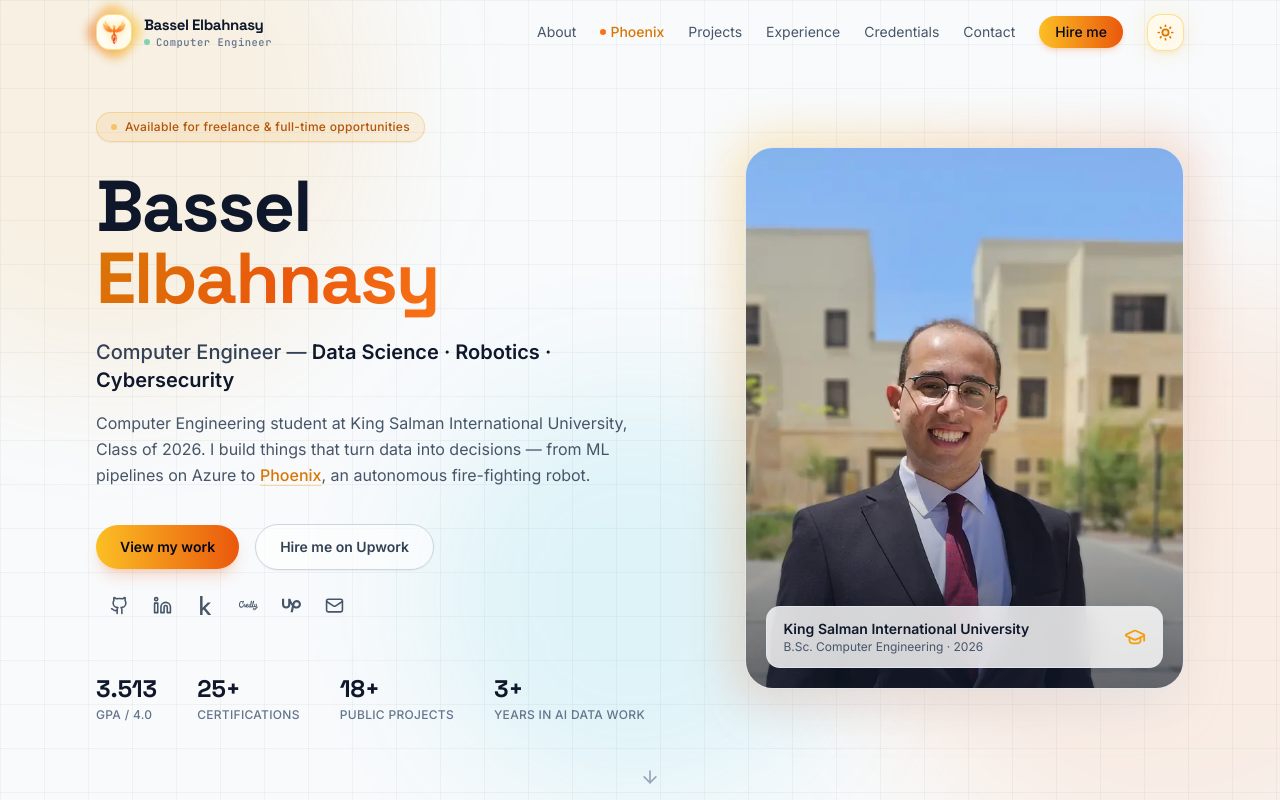
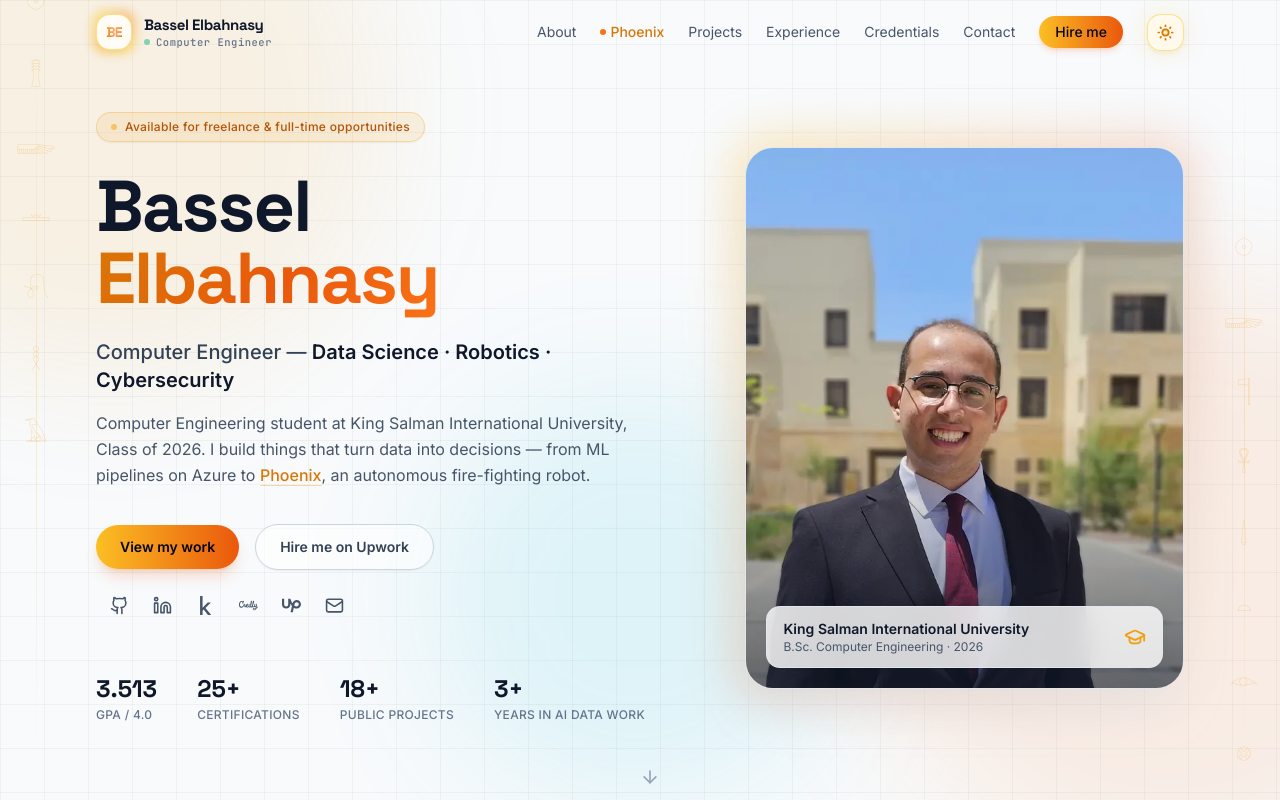
Before and after one commit to Bassel1000/Bassel1000.github.io, a React (Vite) app: page / in a window 1280 px wide. Shown: the top 800 px of the page. Built offline with nearby package versions, Linux system fonts and the light colour scheme.

Commit message:
feat: add Option B metallic BE monogram, bespoke favicon, and interactive hieroglyphic parallax scroll rails

```diff
--- a/src/App.tsx
+++ b/src/App.tsx
@@ -7,12 +7,14 @@ import { Projects } from "@/sections/Projects";
 import { Experience } from "@/sections/Experience";
 import { Credentials } from "@/sections/Credentials";
 import { Contact } from "@/sections/Contact";
+import { HieroglyphicSideRails } from "@/components/HieroglyphicSideRails";
 
 function AppContent() {
   return (
-    <div className="min-h-screen bg-slate-50 dark:bg-[#070b14] text-slate-800 dark:text-slate-200 antialiased transition-colors duration-300">
+    <div className="relative min-h-screen bg-slate-50 dark:bg-[#070b14] text-slate-800 dark:text-slate-200 antialiased transition-colors duration-300 overflow-x-hidden">
+      <HieroglyphicSideRails />
       <Nav />
-      <main>
+      <main className="relative z-10">
         <Hero />
         <About />
         <Phoenix />
--- /dev/null
+++ b/src/components/HieroglyphicSideRails.tsx
@@ -0,0 +1,126 @@
+import { motion, useScroll, useTransform, useSpring } from "framer-motion";
+
+// Authentic Egyptian Hieroglyphs with their names and meanings
+const leftHieroglyphs = [
+  { char: "𓋹", name: "Ankh", meaning: "Life & Vitality" },
+  { char: "𓁹", name: "Wedjat", meaning: "Eye of Horus · Protection" },
+  { char: "𓆣", name: "Khepri", meaning: "Scarab · Creation & Evolution" },
+  { char: "𓇳", name: "Ra", meaning: "Sun Disc · Energy & Light" },
+  { char: "𓊽", name: "Djed", meaning: "Pillar of Stability" },
+  { char: "𓆃", name: "Horus Wings", meaning: "Elevation & Vision" },
+  { char: "𓏛", name: "Sesh", meaning: "Scroll · Knowledge & Data" },
+  { char: "𓍯", name: "Shen", meaning: "Eternity & Protection" },
+  { char: "𓎛", name: "Heh", meaning: "Infinity" },
+  { char: "𓄿", name: "Vulture", meaning: "Wisdom" },
+];
+
+const rightHieroglyphs = [
+  { char: "𓇳", name: "Aten", meaning: "Radiant Light" },
+  { char: "𓆃", name: "Nekhbet", meaning: "Ascension" },
+  { char: "𓊹", name: "Netjer", meaning: "Divine Spirit" },
+  { char: "𓋹", name: "Ankh", meaning: "Key of Life" },
+  { char: "𓌃", name: "Medu", meaning: "Sacred Code" },
+  { char: "𓏏", name: "Ta", meaning: "Earth & Foundations" },
+  { char: "𓁹", name: "Horus", meaning: "Clear Vision" },
+  { char: "𓊖", name: "Niwet", meaning: "Civilization & City" },
+  { char: "𓃭", name: "Mai", meaning: "Lion · Strength & Courage" },
+  { char: "𓆣", name: "Khepri", meaning: "Transformation" },
+];
+
+export function HieroglyphicSideRails() {
+  const { scrollYProgress } = useScroll();
+
+  // Smooth out scroll parallax physics with spring
+  const smoothProgress = useSpring(scrollYProgress, {
+    stiffness: 80,
+    damping: 25,
+    restDelta: 0.001,
+  });
+
+  // Parallax translation transforms for left and right columns
+  const yLeft = useTransform(smoothProgress, [0, 1], ["0%", "-35%"]);
+  const yRight = useTransform(smoothProgress, [0, 1], ["-15%", "20%"]);
+
+  return (
+    <aside
+      aria-hidden="true"
+      className="hidden xl:block pointer-events-none fixed inset-y-0 inset-x-0 z-20 overflow-hidden select-none"
+    >
+      {/* LEFT RAIL */}
+      <div className="absolute left-4 2xl:left-8 top-0 bottom-0 w-10 flex flex-col items-center justify-center">
+        {/* Subtle Vertical Golden Rail Line */}
+        <div className="absolute top-12 bottom-12 w-px bg-gradient-to-b from-transparent via-amber-500/20 to-transparent" />
+
+        <motion.div
+          style={{ y: yLeft }}
+          className="flex flex-col items-center gap-10 py-20 pointer-events-auto"
+        >
+          {leftHieroglyphs.map((glyph, idx) => (
+            <motion.div
+              key={`left-${idx}-${glyph.char}`}
+              whileHover={{ scale: 1.35, rotate: [0, -5, 5, 0] }}
+              transition={{ type: "spring", stiffness: 400, damping: 15 }}
+              title={`${glyph.name} — ${glyph.meaning}`}
+              className="group relative flex items-center justify-center cursor-default"
+            >
+              {/* Subtle hover glow ring */}
+              <div className="absolute -inset-2 rounded-full bg-amber-400/0 group-hover:bg-amber-400/20 blur-md transition-all duration-300 pointer-events-none" />
+
+              <span
+                style={{
+                  fontFamily: "'Segoe UI Historic', 'Noto Sans Egyptian Hieroglyphs', serif",
+                }}
+                className="text-2xl 2xl:text-3xl text-amber-500/30 dark:text-amber-400/25 group-hover:text-amber-600 dark:group-hover:text-amber-300 transition-all duration-300 group-hover:drop-shadow-[0_0_10px_rgba(251,191,36,0.7)]"
+              >
+                {glyph.char}
+              </span>
+
+              {/* Tooltip on hover */}
+              <div className="absolute left-full ml-3 px-2 py-1 rounded bg-slate-900/90 dark:bg-slate-800/95 border border-amber-500/30 text-[11px] font-mono2 text-amber-300 whitespace-nowrap opacity-0 group-hover:opacity-100 transition-opacity duration-200 pointer-events-none shadow-lg z-50">
+                <span className="font-semibold">{glyph.name}</span> · {glyph.meaning}
+              </div>
+            </motion.div>
+          ))}
+        </motion.div>
+      </div>
+
+      {/* RIGHT RAIL */}
+      <div className="absolute right-4 2xl:right-8 top-0 bottom-0 w-10 flex flex-col items-center justify-center">
+        {/* Subtle Vertical Golden Rail Line */}
+        <div className="absolute top-12 bottom-12 w-px bg-gradient-to-b from-transparent via-amber-500/20 to-transparent" />
+
+        <motion.div
+          style={{ y: yRight }}
+          className="flex flex-col items-center gap-10 py-20 pointer-events-auto"
+        >
+          {rightHieroglyphs.map((glyph, idx) => (
+            <motion.div
+              key={`right-${idx}-${glyph.char}`}
+              whileHover={{ scale: 1.35, rotate: [0, 5, -5, 0] }}
+              transition={{ type: "spring", stiffness: 400, damping: 15 }}
+              title={`${glyph.name} — ${glyph.meaning}`}
+              className="group relative flex items-center justify-center cursor-default"
+            >
+              {/* Subtle hover glow ring */}
+              <div className="absolute -inset-2 rounded-full bg-amber-400/0 group-hover:bg-amber-400/20 blur-md transition-all duration-300 pointer-events-none" />
+
+              <span
+                style={{
+                  fontFamily: "'Segoe UI Historic', 'Noto Sans Egyptian Hieroglyphs', serif",
+                }}
+                className="text-2xl 2xl:text-3xl text-amber-500/30 dark:text-amber-400/25 group-hover:text-amber-600 dark:group-hover:text-amber-300 transition-all duration-300 group-hover:drop-shadow-[0_0_10px_rgba(251,191,36,0.7)]"
+              >
+                {glyph.char}
+              </span>
+
+              {/* Tooltip on hover */}
+              <div className="absolute right-full mr-3 px-2 py-1 rounded bg-slate-900/90 dark:bg-slate-800/95 border border-amber-500/30 text-[11px] font-mono2 text-amber-300 whitespace-nowrap opacity-0 group-hover:opacity-100 transition-opacity duration-200 pointer-events-none shadow-lg z-50">
+                <span className="font-semibold">{glyph.name}</span> · {glyph.meaning}
+              </div>
+            </motion.div>
+          ))}
+        </motion.div>
+      </div>
+    </aside>
+  );
+}
--- a/src/sections/Contact.tsx
+++ b/src/sections/Contact.tsx
@@ -3,7 +3,6 @@ import { Github, Linkedin, Mail, Copy, Check, ArrowUpRight } from "lucide-react"
 import { useState, type ComponentType } from "react";
 import { links, emails } from "@/data/content";
 import { KaggleIcon, CredlyIcon, UpworkIcon } from "@/components/BrandIcons";
-import phoenixFireImg from "@/assets/phoenix_logo_fire.png";
 
 const profiles: { name: string; handle: string; href: string; icon: ComponentType<{ size?: number }>; color: string }[] = [
   { name: "GitHub", handle: "@Bassel1000", href: links.github, icon: Github, color: "hover:border-slate-400/70" },
@@ -120,8 +119,10 @@ export function Contact() {
       <footer className="relative mt-20 border-t border-slate-200 dark:border-slate-800/70">
         <div className="mx-auto max-w-6xl px-5 sm:px-8 py-8 flex flex-col sm:flex-row items-center justify-between gap-4">
           <div className="flex items-center gap-3">
-            <div className="w-7 h-7 rounded-lg bg-gradient-to-br from-white to-amber-50 dark:from-[#0f172a] dark:to-[#070b14] border border-amber-400/50 dark:border-amber-500/40 flex items-center justify-center p-0.5 shadow-sm shadow-orange-500/10">
-              <img src={phoenixFireImg} alt="Phoenix" className="w-5 h-5 object-contain" />
+            <div className="w-7 h-7 rounded-lg bg-white/90 dark:bg-slate-900/90 border border-amber-400/50 dark:border-amber-500/40 flex items-center justify-center shadow-sm shadow-amber-500/10">
+              <span className="font-display font-black text-xs bg-gradient-to-br from-amber-500 via-orange-500 to-amber-600 dark:from-amber-300 dark:via-amber-400 dark:to-orange-500 bg-clip-text text-transparent">
+                BE
+              </span>
             </div>
             <span className="text-sm text-slate-500 dark:text-slate-400 font-medium">
               © {new Date().getFullYear()} Bassel Elbahnasy · Built with React & Tailwind
--- a/src/sections/Nav.tsx
+++ b/src/sections/Nav.tsx
@@ -3,7 +3,6 @@ import { motion } from "framer-motion";
 import { Menu, X } from "lucide-react";
 import { links } from "@/data/content";
 import { ThemeToggle } from "@/components/ThemeToggle";
-import phoenixFireImg from "@/assets/phoenix_logo_fire.png";
 
 const navItems = [
   { label: "About", href: "#about" },
@@ -34,69 +33,53 @@ export function Nav() {
       }`}
     >
       <nav className="mx-auto max-w-6xl px-5 sm:px-8 h-16 flex items-center justify-between">
-        {/* Top-Left Brand Logo & Name */}
+        {/* Top-Left Brand Logo & Name (Option B: Metallic Glass Monogram) */}
         <a
           href="#top"
           onMouseEnter={() => setIsLogoHovered(true)}
           onMouseLeave={() => setIsLogoHovered(false)}
           className="flex items-center gap-3 group select-none py-1"
         >
-          {/* Phoenix Micro-Emblem Badge */}
+          {/* BE Monogram Squircle Badge with Shimmer Sweep */}
           <div className="relative w-9 h-9 flex items-center justify-center">
-            {/* Ambient Flame Ring Aura */}
+            {/* Ambient Gold Glow Aura */}
             <motion.div
               animate={{
-                scale: isLogoHovered ? [1.1, 1.25, 1.1] : [1, 1.08, 1],
-                opacity: isLogoHovered ? [0.7, 0.9, 0.7] : [0.35, 0.5, 0.35],
-                rotate: isLogoHovered ? [0, 180, 360] : [0, 45, 0],
+                scale: isLogoHovered ? [1.1, 1.25, 1.1] : [1, 1.06, 1],
+                opacity: isLogoHovered ? [0.75, 0.95, 0.75] : [0.3, 0.45, 0.3],
               }}
               transition={{
                 repeat: Infinity,
-                duration: isLogoHovered ? 2.5 : 5,
+                duration: isLogoHovered ? 2 : 4,
                 ease: "easeInOut",
               }}
-              className="absolute -inset-1 rounded-xl bg-gradient-to-tr from-orange-600 via-amber-500 to-yellow-400 blur-sm pointer-events-none"
+              className="absolute -inset-1 rounded-xl bg-gradient-to-tr from-amber-500 via-yellow-400 to-orange-500 blur-sm pointer-events-none"
             />
 
-            {/* Emblem Container */}
-            <div className="relative w-full h-full rounded-xl bg-gradient-to-br from-white to-amber-50 dark:from-[#0f172a] dark:to-[#070b14] border border-amber-400/50 dark:border-amber-500/40 p-1 flex items-center justify-center shadow-md shadow-orange-500/10 overflow-hidden">
-              <motion.img
-                src={phoenixFireImg}
-                alt="Phoenix Mark"
-                className="w-6 h-6 object-contain"
+            {/* Glass Badge Container */}
+            <div className="relative w-full h-full rounded-xl bg-white/90 dark:bg-slate-900/90 backdrop-blur-md border border-amber-400/50 dark:border-amber-500/40 flex items-center justify-center shadow-md shadow-amber-500/10 overflow-hidden group-hover:border-amber-400 transition-colors">
+              {/* Shimmer Light Reflection Sweep */}
+              <motion.div
                 animate={{
-                  scale: isLogoHovered ? 1.12 : 1,
-                  y: isLogoHovered ? -0.5 : 0,
+                  x: isLogoHovered ? ["-100%", "200%"] : ["-100%", "200%"],
                 }}
-                transition={{ type: "spring", stiffness: 300, damping: 15 }}
-                style={{
-                  filter: isLogoHovered
-                    ? "drop-shadow(0 0 6px rgba(251, 191, 36, 0.9)) drop-shadow(0 0 12px rgba(249, 115, 22, 0.7))"
-                    : "drop-shadow(0 0 4px rgba(251, 191, 36, 0.6))",
+                transition={{
+                  repeat: Infinity,
+                  duration: isLogoHovered ? 1.2 : 3.5,
+                  ease: "easeInOut",
+                  repeatDelay: isLogoHovered ? 0.3 : 2,
                 }}
+                className="absolute inset-y-0 w-1/2 bg-gradient-to-r from-transparent via-white/40 dark:via-white/20 to-transparent -skew-x-12 pointer-events-none"
               />
 
-              {/* Rising Sparks on Hover */}
-              {isLogoHovered && (
-                <div className="absolute inset-0 pointer-events-none overflow-hidden">
-                  <motion.span
-                    initial={{ y: 8, opacity: 0 }}
-                    animate={{ y: -16, opacity: [0, 1, 0] }}
-                    transition={{ repeat: Infinity, duration: 0.9, ease: "easeOut" }}
-                    className="absolute left-1.5 bottom-0 w-1 h-1 rounded-full bg-amber-400 shadow-[0_0_4px_#fbbf24]"
-                  />
-                  <motion.span
-                    initial={{ y: 8, opacity: 0 }}
-                    animate={{ y: -18, opacity: [0, 1, 0] }}
-                    transition={{ repeat: Infinity, duration: 1.1, delay: 0.25, ease: "easeOut" }}
-                    className="absolute right-1.5 bottom-0 w-1 h-1 rounded-full bg-orange-400 shadow-[0_0_4px_#f97316]"
-                  />
-                </div>
-              )}
+              {/* BE Monogram Typography */}
+              <span className="font-display font-black text-sm tracking-tighter bg-gradient-to-br from-amber-500 via-orange-500 to-amber-600 dark:from-amber-300 dark:via-amber-400 dark:to-orange-500 bg-clip-text text-transparent group-hover:scale-105 transition-transform duration-200">
+                BE
+              </span>
             </div>
           </div>
 
-          {/* Name & Micro Subtitle */}
+          {/* Name & Title */}
           <div className="flex flex-col">
             <span className="font-display text-[15px] font-bold tracking-tight text-slate-900 dark:text-slate-100 group-hover:text-amber-600 dark:group-hover:text-amber-300 transition-colors leading-tight">
               Bassel Elbahnasy
```
Also changed, not shown: public/favicon.svg.
